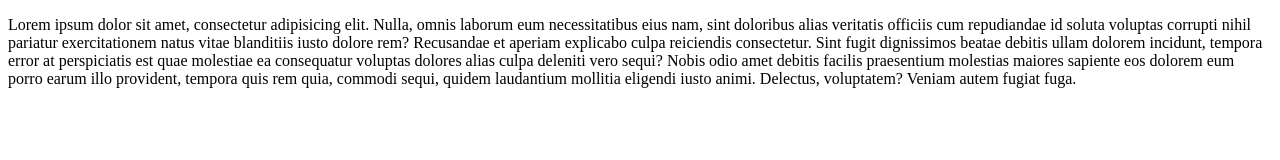
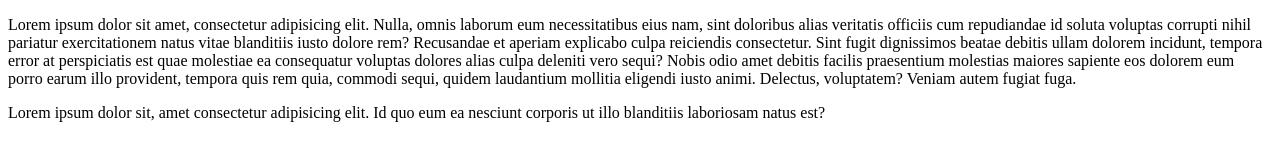
Before and after one commit to rokayon/my-first-repo, a plain HTML site: page index2.html in a window 1280 px wide. Drawn offline with Linux system fonts and the light colour scheme.

Commit message:
3rd commit

```diff
--- a/index2.html
+++ b/index2.html
@@ -7,5 +7,6 @@
 </head>
 <body>
     <p>Lorem ipsum dolor sit amet, consectetur adipisicing elit. Nulla, omnis laborum eum necessitatibus eius nam, sint doloribus alias veritatis officiis cum repudiandae id soluta voluptas corrupti nihil pariatur exercitationem natus vitae blanditiis iusto dolore rem? Recusandae et aperiam explicabo culpa reiciendis consectetur. Sint fugit dignissimos beatae debitis ullam dolorem incidunt, tempora error at perspiciatis est quae molestiae ea consequatur voluptas dolores alias culpa deleniti vero sequi? Nobis odio amet debitis facilis praesentium molestias maiores sapiente eos dolorem eum porro earum illo provident, tempora quis rem quia, commodi sequi, quidem laudantium mollitia eligendi iusto animi. Delectus, voluptatem? Veniam autem fugiat fuga.</p>
+    <div><p>Lorem ipsum dolor sit, amet consectetur adipisicing elit. Id quo eum ea nesciunt corporis ut illo blanditiis laboriosam natus est?</p></div>
 </body>
 </html>
```
